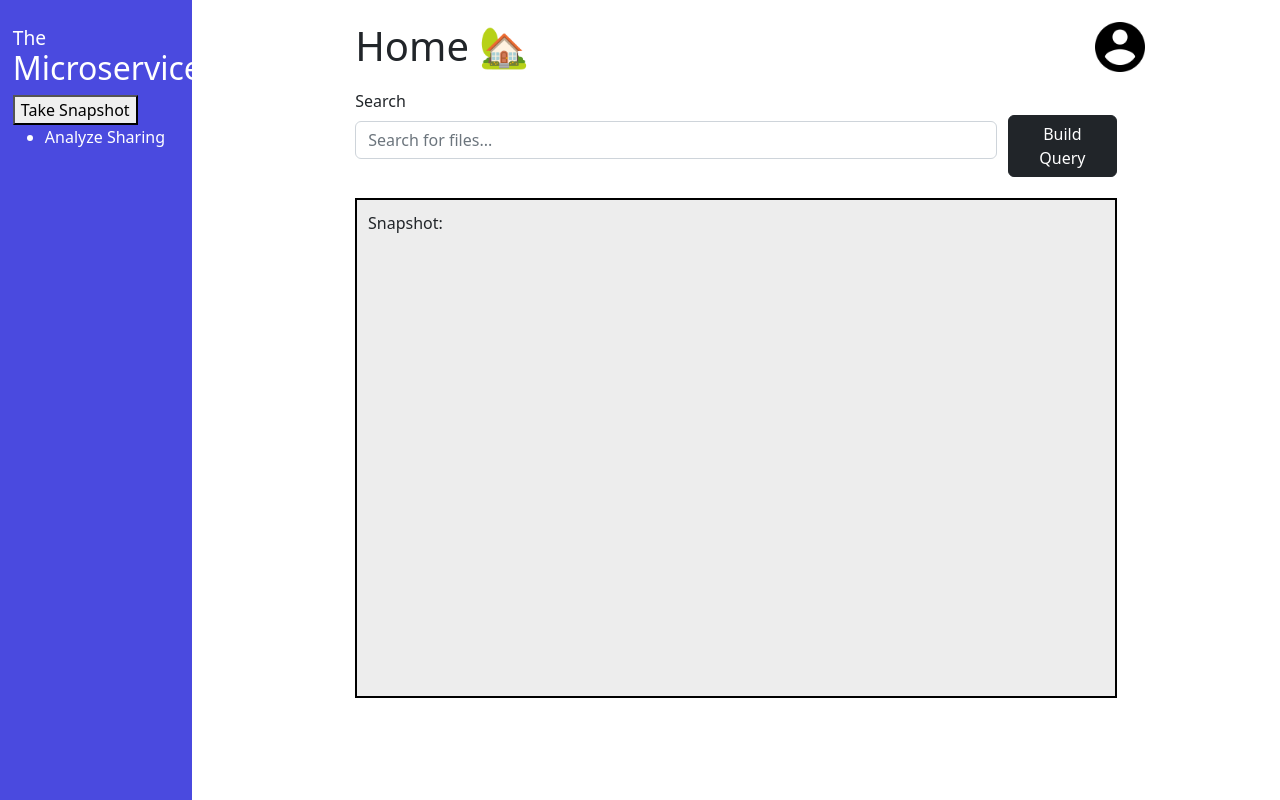
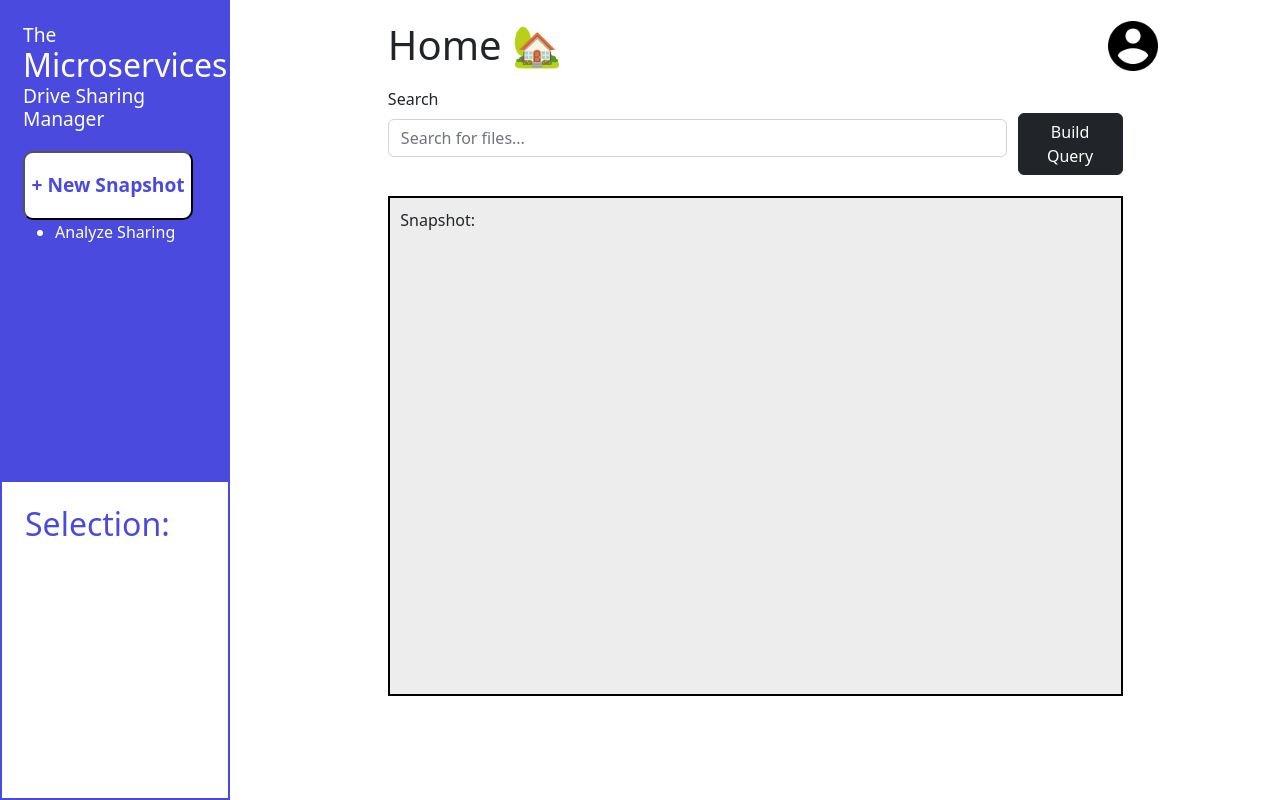
Before and after one commit to mifukuda/Google-Drive-Sharing-Manager, a React (Create React App) app in the folder client/: page /home in a window 1280 px wide. Built offline with nearby package versions, Linux system fonts and the light colour scheme; no server answers.

Commit message:
Query builder

```diff
--- a/client/src/App.css
+++ b/client/src/App.css
@@ -27,7 +27,7 @@ body {
 
 .homescreencenter {
   display: inline-block;
-  width: 85%
+  width: 82%
 }
 
 .homescreenheader {
@@ -50,12 +50,45 @@ body {
 
 .sidebar {
   display: inline-block;
-  width: 15%;
+  width: 18%;
   height: 100vh;
+  overflow: hidden;
+}
+
+.sidebar1 {
+  padding-top: 10%;
+  padding-left: 10%;
+  background-color: rgb(74, 74, 223);
   color: white;
-  background-color: rgb(74, 74, 223);
-  padding-top: 2%;
-  padding-left: 1%;
+  height: 60%;
+}
+
+.sidebar2 {
+  padding-top: 10%;
+  padding-left: 10%;
+  background-color: white;
+  color: rgb(74, 74, 223);
+  height: 40%;
+  border: 2px solid rgb(74, 74, 223);;
+}
+
+.sidebarselection {
+  background-color: white;
+}
+
+.sidebarbutton {
+  margin-top: 10%;
+  width: 82%;
+  height: 15%;
+  font-size: 1.2em;
+  font-weight: bold;
+  color: rgb(74, 74, 223);
+  background-color: white;
+  border-radius: 10px;
+}
+
+.sidebarbutton:hover {
+  filter: invert(30%);
 }
 
 a.sidebarlink {
@@ -69,6 +102,7 @@ a.sidebar:hover {
 
 h1.sidebarlogo {
   font-size: 2.0em;
+  margin-bottom: 0;
 }
 
 h2.sidebarlogo {
@@ -135,3 +169,9 @@ h2.sidebarlogo {
 .exitbutton:hover{
   filter: invert(30%);
 }
+
+.querybuilderlist {
+  background-color: #ededed;
+  height: 300px;
+  overflow-y: scroll;
+}
--- a/client/src/actions/index.js
+++ b/client/src/actions/index.js
@@ -19,9 +19,26 @@ export function getFilteredSnapshotFromBackend(id, query) {
 
 //ACTIONS
 const setSnapshot = (response) => {
-    console.log(response);
-    return {
-        type: 'SET_SNAPSHOT',
-        payload: response.data
-    };
+  console.log(response);
+  return {
+      type: 'SET_SNAPSHOT',
+      payload: response.data
+  };
 }
+
+const showModal = () => {
+  return {
+    type: 'SHOW_MODAL'
+  }
+}
+
+const hideModal = () => {
+  return {
+    type: 'HIDE_MODAL'
+  }
+}
+
+export {
+  showModal,
+  hideModal
+}
--- a/client/src/components/HomeScreen.js
+++ b/client/src/components/HomeScreen.js
@@ -3,6 +3,7 @@ import {useDispatch} from "react-redux";
 import {getSnapshotFromBackend} from "../actions";
 import FileList from "./FileList";
 import HomeScreenHeader from "./HomeScreenHeader";
+import QueryBuilder from "./QueryBuilder";
 import SearchBar from "./SearchBar";
 import SideBar from "./SideBar";
 
@@ -15,6 +16,7 @@ export default function FileCard() {
     }, []);
     return (
         <div className="homescreen">
+            <QueryBuilder/>
             <SideBar/>
             <div className="homescreencenter">
                 <HomeScreenHeader/>
--- /dev/null
+++ b/client/src/components/QueryBuilder.js
@@ -0,0 +1,118 @@
+import React, {useState} from "react";
+import {useSelector, useDispatch} from "react-redux"
+import {hideModal} from "../actions";
+import {Modal, Button, Dropdown, Container, Row, Col, Form, Card} from 'react-bootstrap';
+
+
+export default function QueryBuilder() {
+    const dispatch = useDispatch();
+    const showModal = useSelector(state => state.showModal);
+    const [operatorSelection, setOperatorSelection] = useState("drive:");
+    const [searchTerm, setSearchTerm] = useState("");
+    const [queries, setQueries] = useState([]);
+
+    // Make query builder invisible and reset state
+    function handleHideModal(event) {
+        setOperatorSelection("drive:");
+        setSearchTerm("");
+        setQueries([]);
+        dispatch(hideModal());
+    }
+
+    // Update dropdown menu to display selected operator
+    function handleUpdateDisplay(operator) {
+        setOperatorSelection(operator);
+        return false;
+    }
+
+    // Add query to query list when user presses 'Enter'
+    function handleSubmit(event) {
+        if(event.key === 'Enter') {
+            event.preventDefault();
+            handleAddQuery();
+        }
+    }
+
+    // Add query to list
+    function handleAddQuery() {
+        let newQuery = operatorSelection + searchTerm;
+        setQueries(oldArray => [...oldArray, newQuery]);
+    }
+
+    // Delete query from list
+    function handleDelete(query) {
+        setQueries(queries.filter(item => item !== query));
+    }
+
+    // List of operators to be displayed
+    const dropdownActions = ["drive:", "owner:", "creator:", "from:", "to:", "readable:",
+        "writable:", "sharable:", "name:", "folder:", "path:", "sharing:"]
+        .map((x, i) => <Dropdown.Item key={i} onClick={(event) => handleUpdateDisplay(x)}>{x}</Dropdown.Item>);
+    // Map queries to cards w/ delete button
+    const queryList = queries.map((x, i) =>
+        <Card>
+            <Card.Body style={{fontSize:"1.3em"}}>
+                <Container>
+                    <Row>
+                        <Col xs={15} md={10}>
+                            {i+1}. "{x}"
+                        </Col>
+                        <Col xs={3} md={2}>
+                            <Button variant="danger" onClick={(event) => handleDelete(x)}>Delete</Button>
+                        </Col>
+                    </Row>
+                </Container>
+            </Card.Body>
+        </Card>);
+
+    return (
+        <Modal size="lg" aria-labelledby="contained-modal-title-vcenter" centered show={showModal}>
+            <Modal.Header>
+                <Modal.Title id="contained-modal-title-vcenter">
+                    <h1>Query Builder &#128270;</h1>
+                </Modal.Title>
+            </Modal.Header>
+            <Modal.Body style={{padding:"4%"}}>
+                <Container>
+                    <Row style={{marginBottom: '20px'}}>
+                        <Col xs={4} md={2}>
+                            <Dropdown>
+                                <Dropdown.Toggle style={{width: '100%'}} variant="primary" id="dropdown-basic">
+                                    {operatorSelection}
+                                </Dropdown.Toggle>
+                                <Dropdown.Menu>
+                                    {dropdownActions}
+                                </Dropdown.Menu>
+                            </Dropdown>
+                        </Col>
+                        <Col xs={12} md={9}>
+                            {/*Search bar; on change, update searchTerm; on key press, check for enter*/}
+                            <Form>
+                                <Form.Group controlId="formBuilderBar">
+                                    <Form.Control placeholder="Type in search term..."
+                                        onChange={(event) => setSearchTerm(event.target.value)}
+                                        onKeyPress={(event) => handleSubmit(event)}/>
+                                </Form.Group>
+                            </Form>
+                        </Col>
+                        <Col xs={2} md={1}>
+                            {/*Button for adding query to list.*/}
+                            <Button variant="success" onClick={(event) => handleAddQuery()}>+</Button>
+                        </Col>
+                    </Row>
+                    <Row>
+                        <Col xs={18} md={12}>
+                            <div className="querybuilderlist">
+                                {queryList}
+                            </div>
+                        </Col>
+                    </Row>
+                </Container>
+            </Modal.Body>
+            <Modal.Footer>
+                <Button>Search</Button>
+                <Button variant="secondary" onClick={(event) => handleHideModal(event)}>Close</Button>
+            </Modal.Footer>
+        </Modal>
+    );
+    }
--- a/client/src/components/SearchBar.js
+++ b/client/src/components/SearchBar.js
@@ -1,6 +1,6 @@
 import React, {useState} from "react";
 import {useDispatch} from 'react-redux';
-import {getFilteredSnapshotFromBackend} from '../actions';
+import {getFilteredSnapshotFromBackend, showModal} from '../actions';
 import {Form, Button} from 'react-bootstrap';
 
 export default function SearchBar() {
@@ -14,6 +14,11 @@ export default function SearchBar() {
             event.preventDefault();
             dispatch(getFilteredSnapshotFromBackend('', text));
         }
+    }
+
+    // Make query builder visible
+    function handleShowModal(event) {
+        dispatch(showModal());
     }
 
     let style = {
@@ -32,7 +37,7 @@ export default function SearchBar() {
                         onChange={(event) => setText(event.target.value)} onKeyPress={(event) => handleSubmit(event)}/>
                 </Form.Group>
             </Form>
-            <Button variant="dark" style={{marginTop: "2.4%", bottom: 0, width: '10%', height: '10%'}}>Build Query</Button>
+            <Button variant="dark" style={{marginTop: "2.4%", bottom: 0, width: '10%', height: '10%'}} onClick={(event) => handleShowModal(event)}>Build Query</Button>
         </div>
     );
 }
--- a/client/src/components/SideBar.js
+++ b/client/src/components/SideBar.js
@@ -5,14 +5,20 @@ import { Link } from "react-router-dom";
 export default function SideBar() {
     return (
         <div className="sidebar">
+            <div className="sidebar1">
                 <h2 className="sidebarlogo">The</h2>
                 <h1 className="sidebarlogo">Microservices</h1>
-           <button className="sidebarButton">Take Snapshot</button>
+                <h2 className="sidebarlogo">Drive Sharing Manager</h2>
+                <button className="sidebarbutton">+ New Snapshot</button>
                 <ul>
                     <li>
                         <Link to="/analyze" className="sidebarlink">Analyze Sharing</Link>
                     </li>
                 </ul>
             </div>
+            <div className="sidebar2">
+                <h2>Selection:</h2>
+            </div>
+        </div>
     );
 }
--- a/client/src/components/index.js
+++ b/client/src/components/index.js
@@ -4,6 +4,7 @@ import FileList from './FileList';
 import FileCard from './FileCard';
 import HomeScreen from './HomeScreen';
 import RedundantSharingList from './RedundantSharingList';
+import QueryBuilder from './QueryBuilder';
 import SearchBar from './SearchBar';
 import SharingDifferencesList from './SharingDifferencesList';
 import SideBar from './SideBar';
@@ -16,6 +17,7 @@ export {
     FileCard,
     HomeScreen,
     RedundantSharingList,
+    QueryBuilder,
     SearchBar,
     SharingDifferencesList,
     SideBar,
--- a/client/src/reducers/index.js
+++ b/client/src/reducers/index.js
@@ -1,12 +1,14 @@
 import snapshotReducer from './snapshot.js';
 import isLoggedInReducer from './isLoggedIn.js';
 import filterReducer from './filter.js';
+import showModalReducer from './showModal.js'
 import {combineReducers} from 'redux';
 
 const allReducers = combineReducers({
     snapshot: snapshotReducer,
     isLoggedIn: isLoggedInReducer,
-    filter: filterReducer
+    filter: filterReducer,
+    showModal: showModalReducer
 })
 
 export default allReducers;
--- /dev/null
+++ b/client/src/reducers/showModal.js
@@ -0,0 +1,12 @@
+const showModalReducer = (state = false, action) => {
+    switch(action.type) {
+        case 'SHOW_MODAL':
+            return true;
+        case 'HIDE_MODAL':
+            return false;
+        default:
+            return state;
+    }
+}
+
+export default showModalReducer;
```
Also changed, not shown: client/src/images/deletebutton.png (added). Lines whose indentation alone changed are shown as unchanged.
